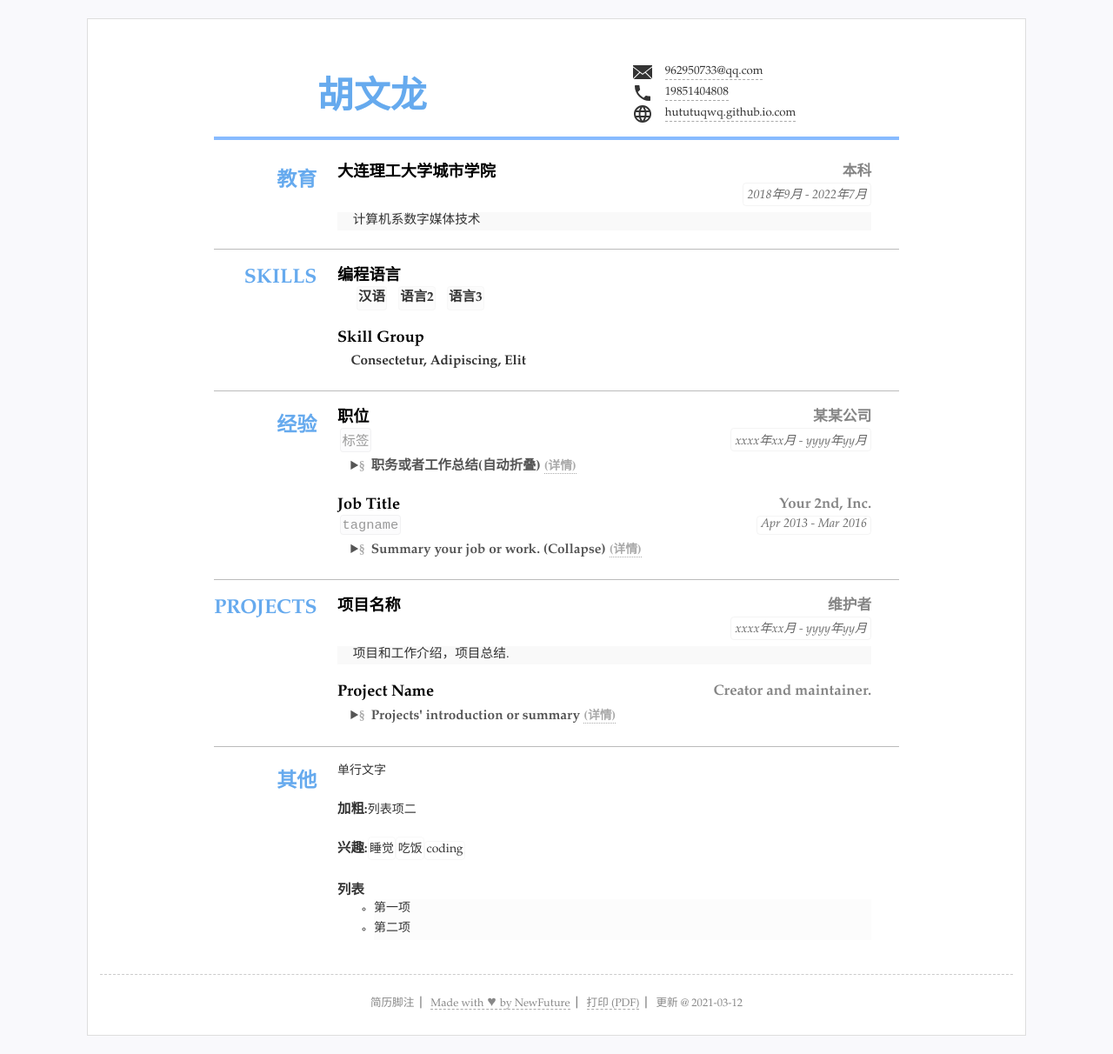
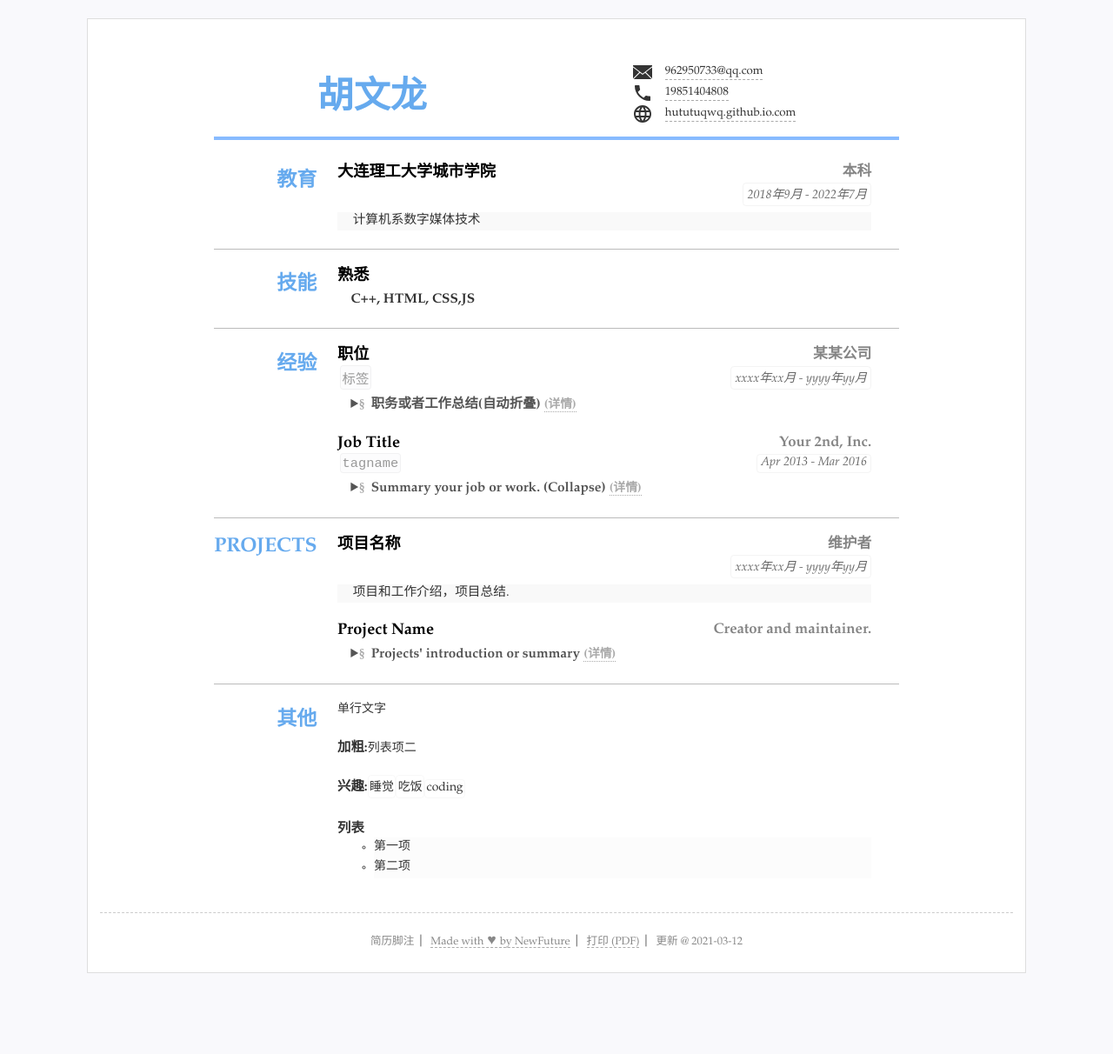
Before and after one commit to hututuQWQ/resume, a Jekyll site: the page built from index.html, in a window 1280 px wide. Shown: the whole page at 87% size. Built offline with Jekyll 4.4.1, drawn with Linux system fonts in a browser that asks for light colours; after the commit the page ends 1140 px from its top, so only the background shows below that.

Commit message:
Update resume.yml

```diff
--- a/_data/resume.yml
+++ b/_data/resume.yml
@@ -31,15 +31,10 @@ main: #简历主要内容，
     detail: 计算机系数字媒体技术
 
 - type: skills
-  # name: "技能"
+  name: "技能"
   content:
-  - title: 编程语言
-    items: #itmems 可以小块的方式显示
-    - 汉语
-    - 语言2
-    - 语言3
-  - title: Skill Group
-    summary: Consectetur, Adipiscing, Elit
+  - title: 熟悉
+    summary: C++, HTML, CSS,JS
 
 - type: experience
   name: 经验
```
